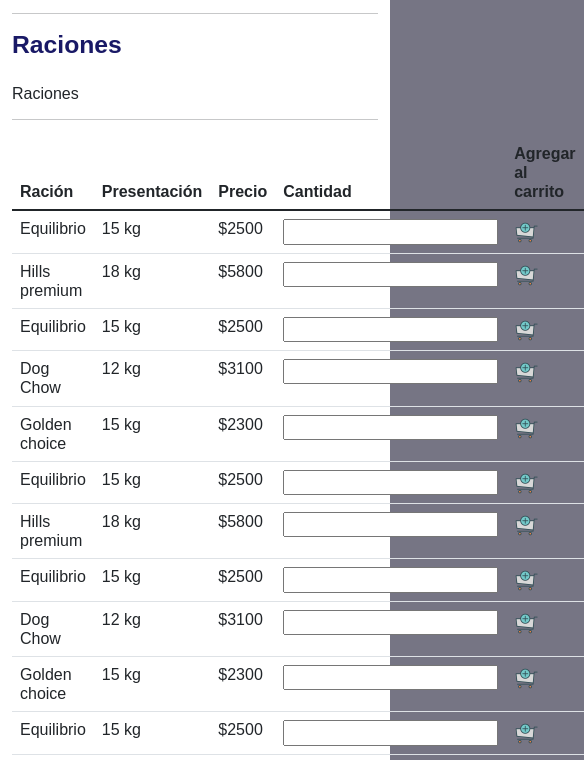
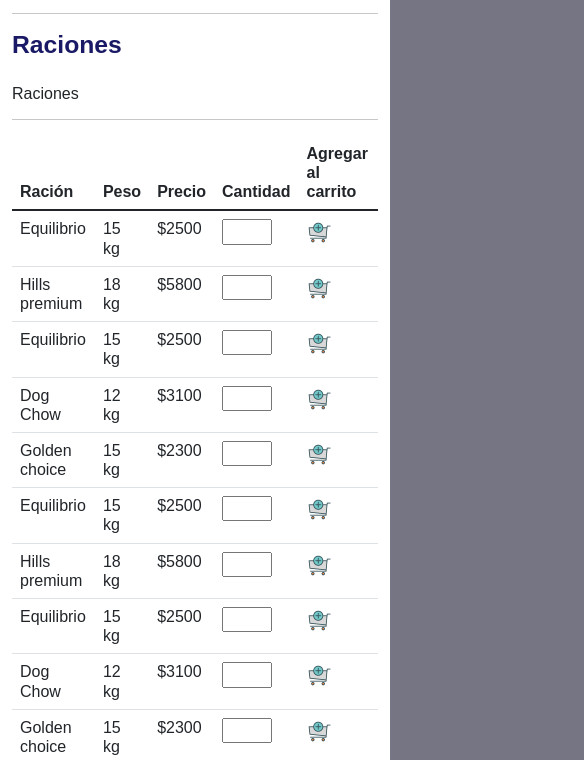
Before and after one commit to spena89/MundoCanino, a plain HTML site: page pages/raciones.html in a window 390 px wide. Shown: the part 59-819 px from the top of the page, 584 px wide, since content can reach past the window. Drawn offline with nearby package versions, Linux system fonts and the light colour scheme.

Commit message:
fix para table raciones responsive

```diff
--- a/css/styles.css
+++ b/css/styles.css
@@ -259,9 +259,7 @@
         border: none
     }
 
-    .cantidad-carrito {
-        width: 1em;
-    }
+
 
     .no-border {
         width: 1em;
@@ -279,3 +277,6 @@
     } */
 
 /* } */
+.cantidad-carrito {
+    width: 50px;
+}
--- a/pages/raciones.html
+++ b/pages/raciones.html
@@ -79,7 +79,6 @@
                     </nav>
                 </div>
             </div>
-
             <div class="row">
                 <div class="col-sm-12"><hr>
                     <h2 class="tituloAzul">Raciones</h2>
@@ -93,7 +92,7 @@
                         <thead>
                             <tr>
                                 <th>Ración</th>
-                                <th>Presentación</th>
+                                <th>Peso</th>
                                 <th>Precio</th>
                                 <th>Cantidad</th>
                                 <th>Agregar al carrito</th>
```
